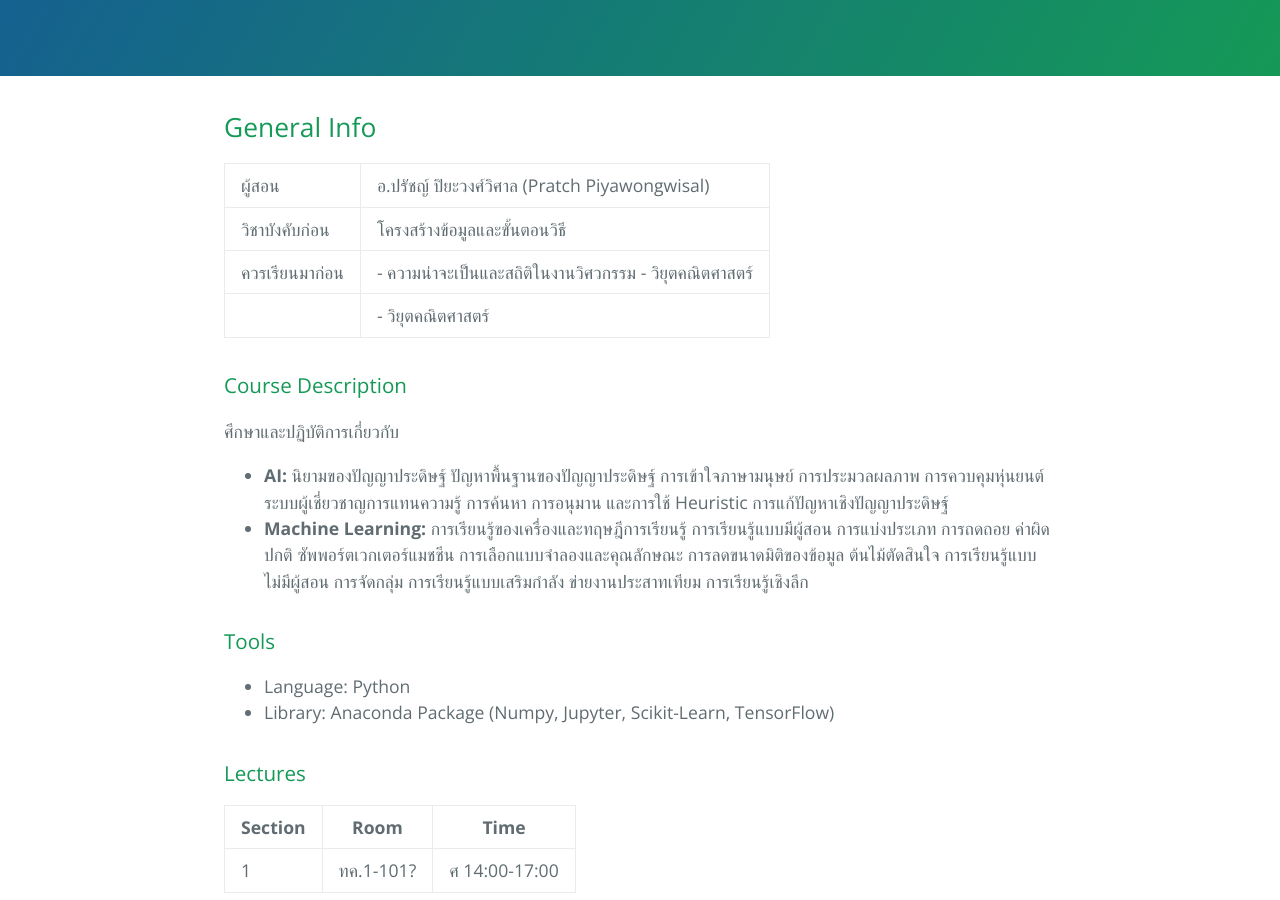
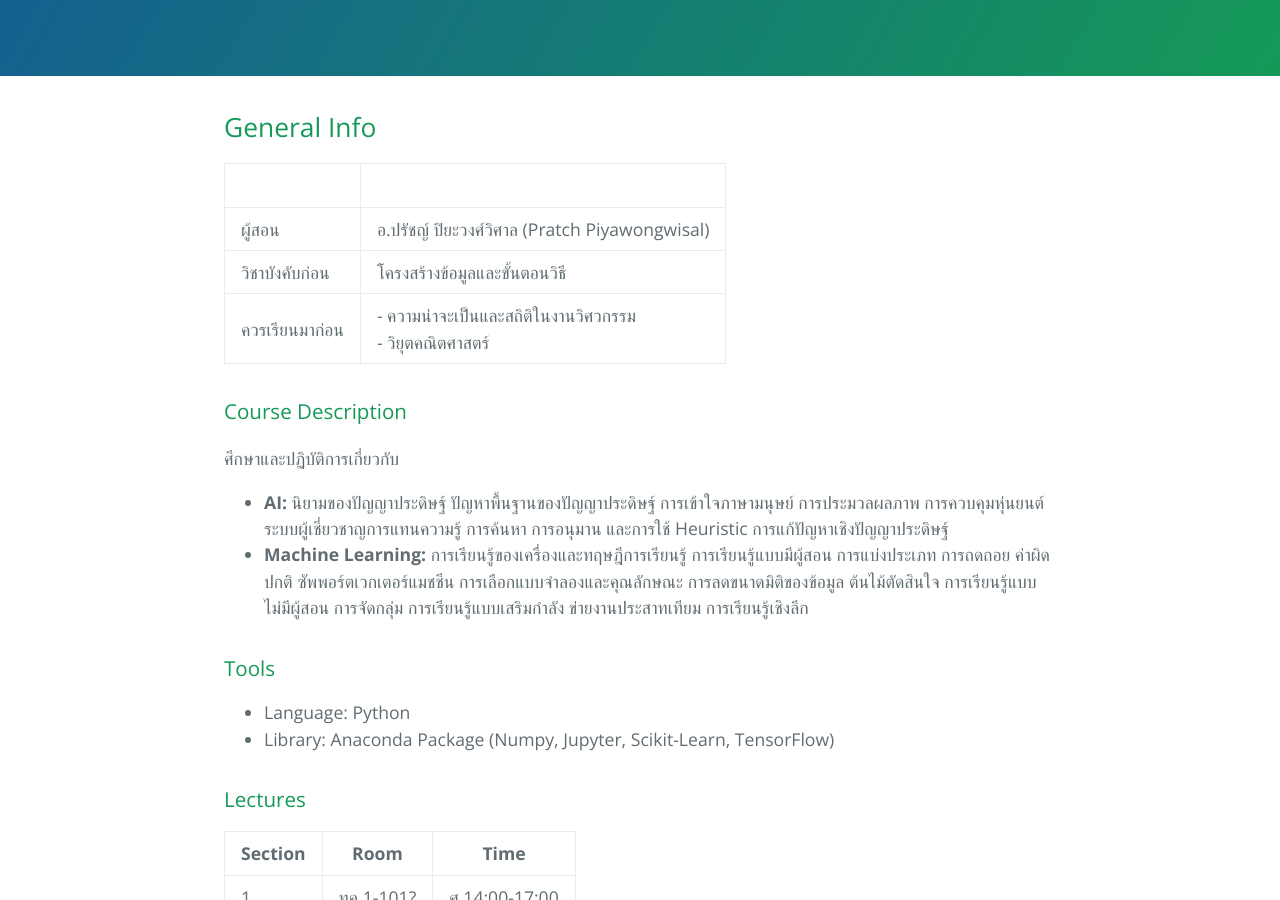
Before and after one commit to pratch/ml_course, a Jekyll site: the page built from index.md, in a window 1280 px wide and 900 px high, scrolled down 379 px. Built offline with Jekyll 4.4.1, drawn with Linux system fonts in a browser that asks for light colours.

Commit message:
Update index.md

```diff
--- a/index.md
+++ b/index.md
@@ -16,10 +16,12 @@ layout: default
 
 ## General Info
 
+| | |
+|-|-|
 | ผู้สอน | อ.ปรัชญ์ ปิยะวงศ์วิศาล (Pratch Piyawongwisal)|
 | วิชาบังคับก่อน | โครงสร้างข้อมูลและขั้นตอนวิธี|
-| ควรเรียนมาก่อน | - ความน่าจะเป็นและสถิติในงานวิศวกรรม - วิยุตคณิตศาสตร์  |
-| | - วิยุตคณิตศาสตร์  |
+| ควรเรียนมาก่อน | - ความน่าจะเป็นและสถิติในงานวิศวกรรม <br> - วิยุตคณิตศาสตร์  |
+
 
 ### Course Description
 
```
